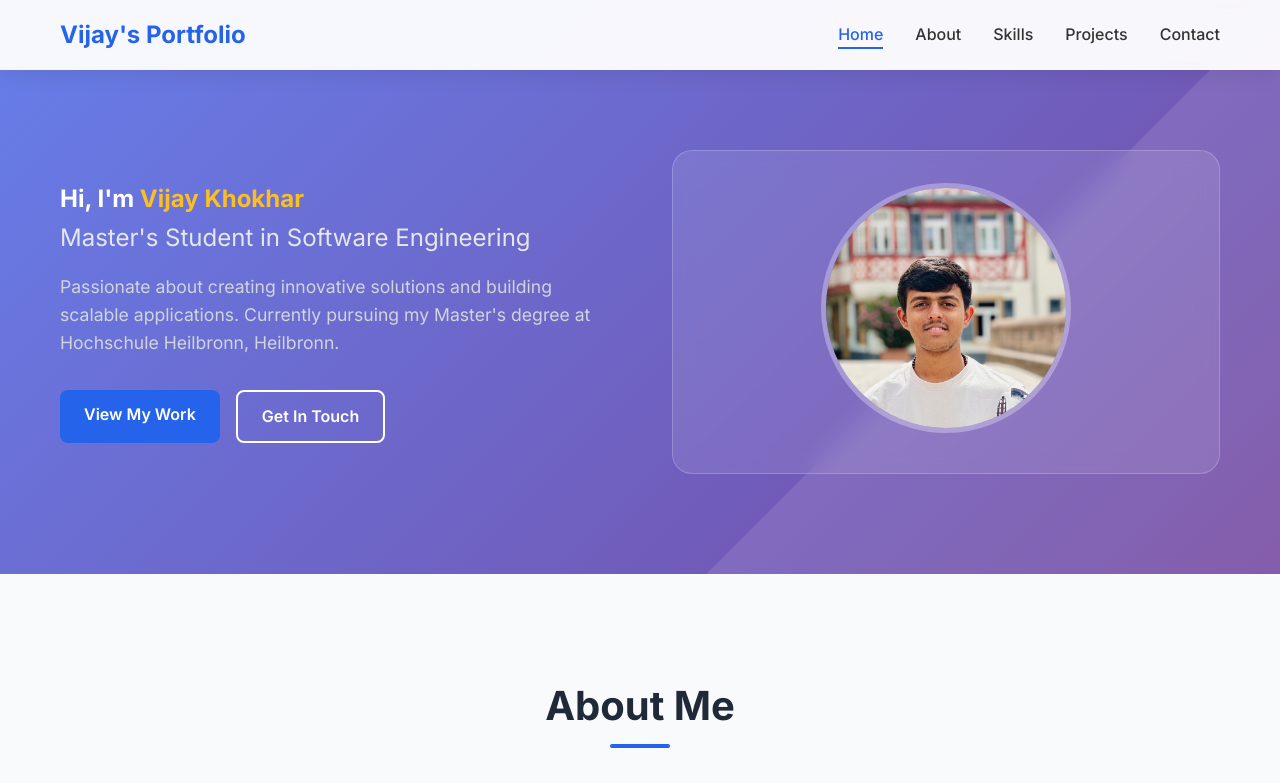
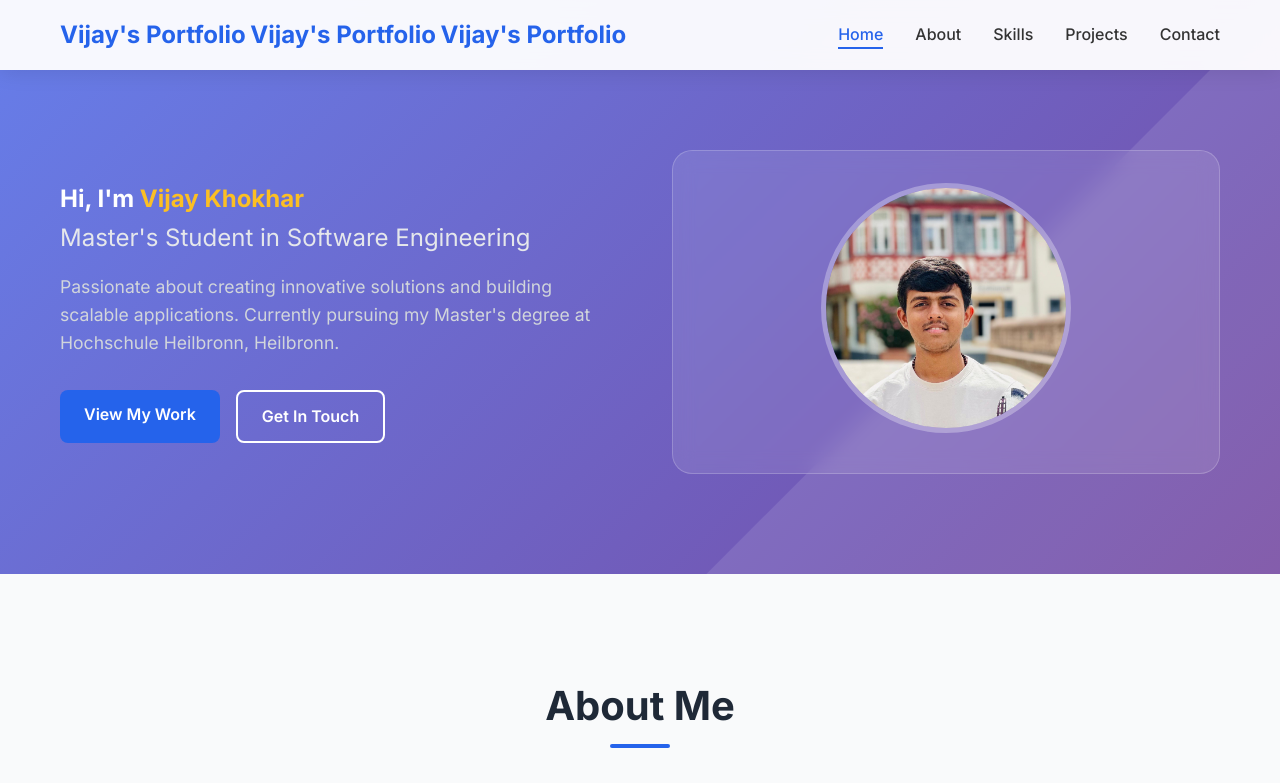
Before and after one commit to VijayKhokhar111/Portfolio, a plain HTML site: page index.html in a window 1280 px wide. Shown: the top 783 px of the page. Drawn offline with Linux system fonts and the light colour scheme.

Commit message:
Logo changed

```diff
--- a/index.html
+++ b/index.html
@@ -13,6 +13,8 @@
     <nav class="navbar">
         <div class="nav-container">
             <div class="nav-logo">
+                <a href="#home">Vijay's Portfolio</a>
+                <a href="#home">Vijay's Portfolio</a>
                 <a href="#home">Vijay's Portfolio</a>
             </div>
             <ul class="nav-menu">
```
